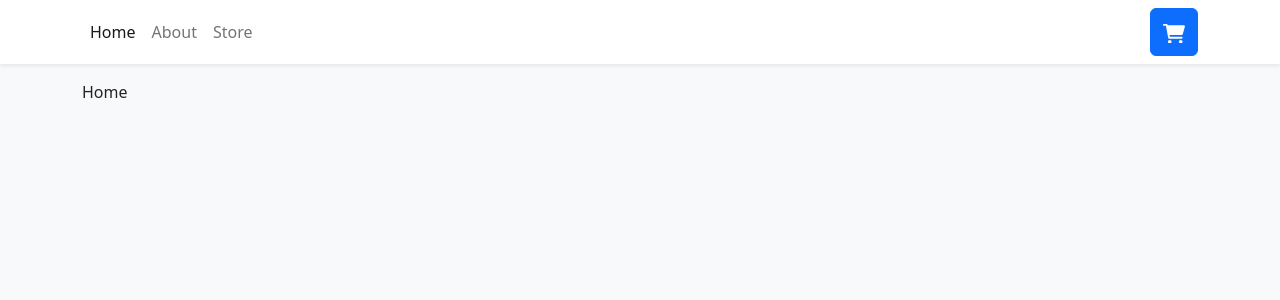
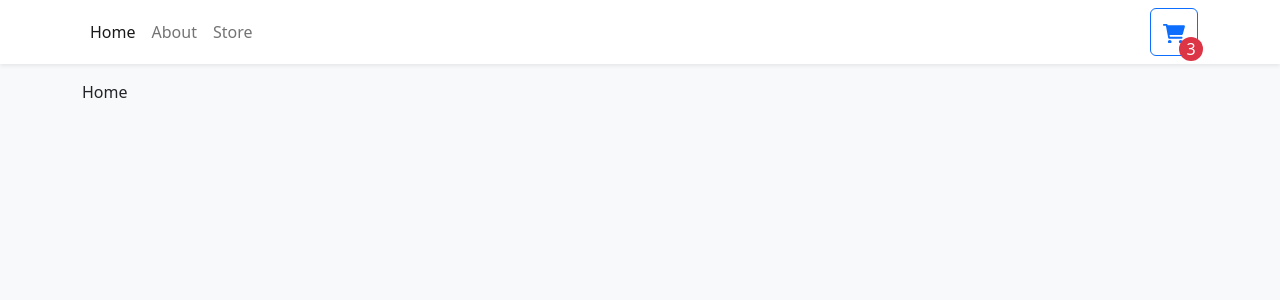
Before and after one commit to pavelFaraday/Typescript-Cart, a React (Create React App) app: page / in a window 1280 px wide. Shown: the top 300 px of the page. Built offline with nearby package versions, Linux system fonts and the light colour scheme.

Commit message:
finish Navbar design

```diff
--- a/src/components/Navbar.tsx
+++ b/src/components/Navbar.tsx
@@ -4,7 +4,7 @@
 
 const Navbar = () => {
 	return (
-		<NavbarBs className="bg-white shadow-sm mb-3">
+		<NavbarBs sticky="top" className="bg-white shadow-sm mb-3">
 			<Container>
 				<Nav>
 					<Nav.Link to="/" as={NavLink}>
@@ -17,7 +17,14 @@
 						Store
 					</Nav.Link>
 				</Nav>
-				<Button style={{ width: "3rem", height: "3rem" }}>
+				<Button
+					style={{
+						width: "3rem",
+						height: "3rem",
+						position: "relative",
+					}}
+					variant="outline-primary"
+				>
 					<svg
 						xmlns="http://www.w3.org/2000/svg"
 						viewBox="0 0 576 512"
@@ -25,6 +32,20 @@
 					>
 						<path d="M96 0C107.5 0 117.4 8.19 119.6 19.51L121.1 32H541.8C562.1 32 578.3 52.25 572.6 72.66L518.6 264.7C514.7 278.5 502.1 288 487.8 288H170.7L179.9 336H488C501.3 336 512 346.7 512 360C512 373.3 501.3 384 488 384H159.1C148.5 384 138.6 375.8 136.4 364.5L76.14 48H24C10.75 48 0 37.25 0 24C0 10.75 10.75 0 24 0H96zM128 464C128 437.5 149.5 416 176 416C202.5 416 224 437.5 224 464C224 490.5 202.5 512 176 512C149.5 512 128 490.5 128 464zM512 464C512 490.5 490.5 512 464 512C437.5 512 416 490.5 416 464C416 437.5 437.5 416 464 416C490.5 416 512 437.5 512 464z" />
 					</svg>
+					<div
+						className="rounded-circle bg-danger d-flex justify-content-center align-items-center"
+						style={{
+							color: "white",
+							width: "1.5rem",
+							height: "1.5rem",
+							position: "absolute",
+							bottom: 0,
+							right: 0,
+							transform: "translate(25%, 25%)",
+						}}
+					>
+						3
+					</div>
 				</Button>
 			</Container>
 		</NavbarBs>
```
